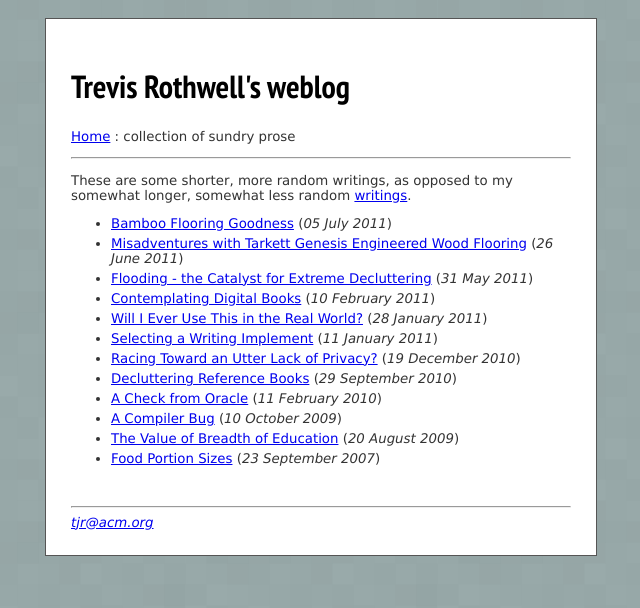
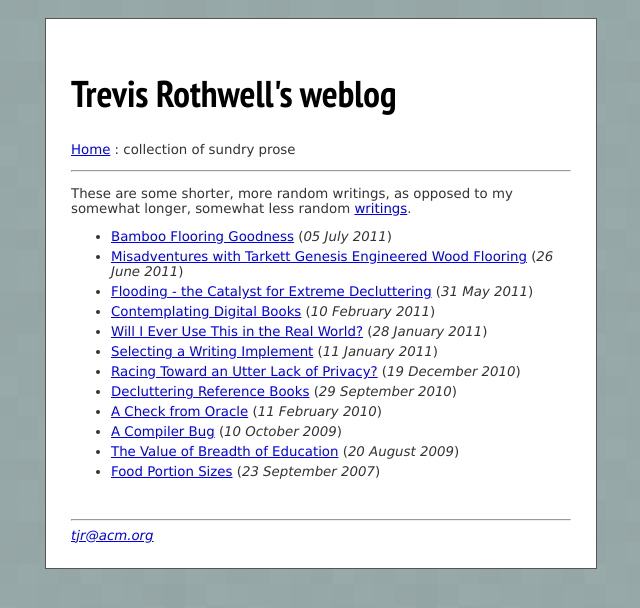
Before and after one commit to tjr/tjr.github.com, a Jekyll site: the page built from weblog/index.html, in a window 1280 px wide. Shown: the top 608 px of the page, without its empty margins (319-959 px from the left). Built offline with Jekyll 4.4.1, drawn with Linux system fonts in a browser that asks for light colours.

Commit message:
Update css/modern.css

```diff
--- a/css/modern.css
+++ b/css/modern.css
@@ -40,8 +40,8 @@ li.entries {
 /* fonts */
 body {font-family: Verdana; font-size:10pt; color: #333;}
 h1, h2, h3, h4, h5 {font-family: 'PT Sans Narrow', 'Trebuchet MS', sans-serif; color: #000;}
-h1 {font-size: 24pt;}
-h2 {font-size: 20pt;}
-h3 {font-size: 16pt;}
-h4 {font-size: 14pt;}
-h5 {font-size: 12pt;}
+h1 {font-size: 28pt;}
+h2 {font-size: 24pt;}
+h3 {font-size: 20pt;}
+h4 {font-size: 18pt;}
+h5 {font-size: 14pt;}
```
